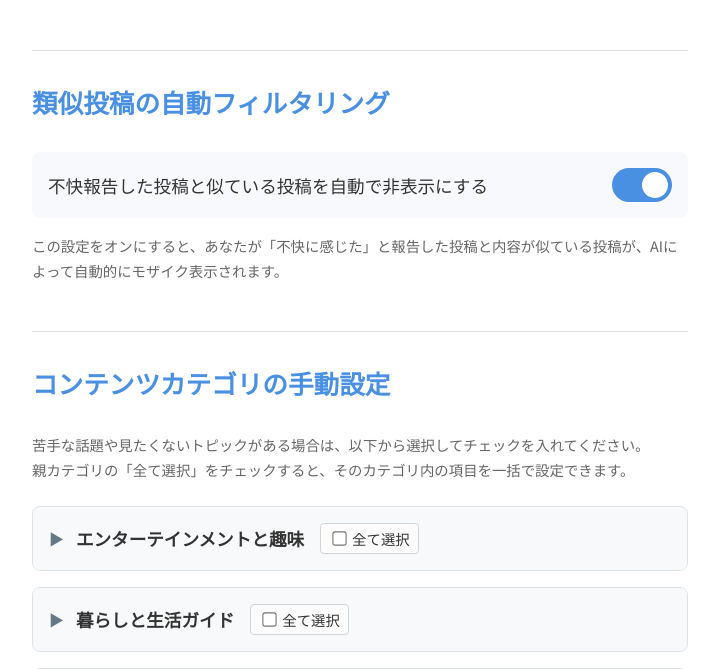
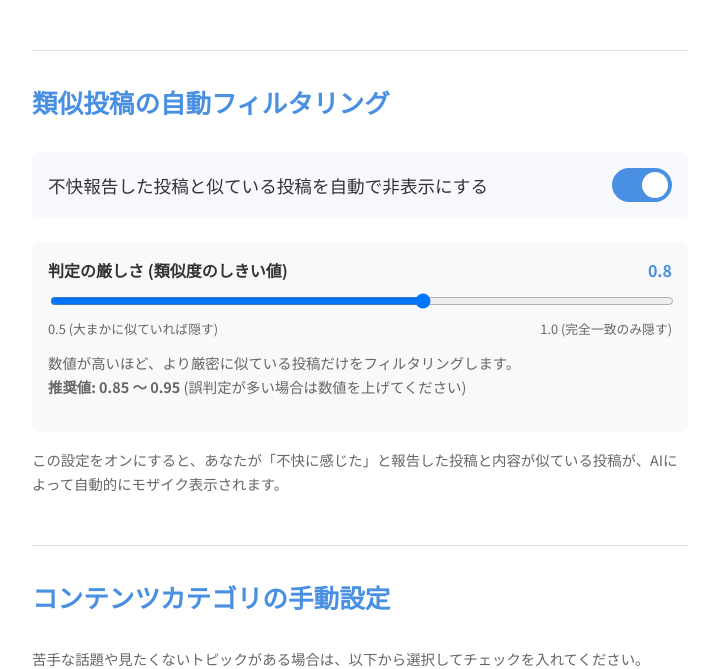
Before and after one commit to Yukihira00/kenkyuu, a FastAPI app: page /settings in a window 1280 px wide. Shown: the part 581-1250 px from the top of the page, without its empty margins (280-999 px from the left). Run offline with FastAPI, Linux system fonts and the light colour scheme; the visitor is signed in with stand-in values (Sample User, id 1); data that the repository does not hold is empty; some libraries are stand-ins or nearby versions.

Commit message:
システム反映

```diff
--- a/database.py
+++ b/database.py
@@ -165,29 +165,31 @@ def get_user_result(user_did: str):
 def get_user_filter_settings(user_did: str):
     conn = get_connection()
     cursor = conn.cursor()
-    # ▼▼▼【修正】filter_strength列を取得するように修正 ▼▼▼
-    cursor.execute("SELECT hidden_content_categories, auto_filter_enabled, similarity_filter_enabled, filter_strength FROM filter_settings WHERE user_did = %s", (user_did,))
+    # ▼ similarity_threshold を追加
+    cursor.execute("SELECT hidden_content_categories, auto_filter_enabled, similarity_filter_enabled, filter_strength, similarity_threshold FROM filter_settings WHERE user_did = %s", (user_did,))
     settings = cursor.fetchone()
     cursor.close()
     conn.close()
     if settings: return settings
-    # ▼▼▼【修正】デフォルト値にfilter_strengthを追加 ▼▼▼
-    else: return {'hidden_content_categories': [], 'auto_filter_enabled': True, 'similarity_filter_enabled': True, 'filter_strength': 2}
-
+    # ▼ デフォルト値に similarity_threshold: 0.80 を追加
+    else: return {'hidden_content_categories': [], 'auto_filter_enabled': True, 'similarity_filter_enabled': True, 'filter_strength': 2, 'similarity_threshold': 0.80}
 # ▼▼▼【修正】関数シグネチャとSQL文を修正 ▼▼▼
-def save_user_filter_settings(user_did: str, content: list[str], auto_filter: bool, similarity_filter: bool, filter_strength: int):
+def save_user_filter_settings(user_did: str, content: list[str], auto_filter: bool, similarity_filter: bool, filter_strength: int, similarity_threshold: float):
     conn = get_connection()
     cursor = conn.cursor()
     now = datetime.now()
+    # ▼ SQL文と引数に similarity_threshold を追加
     cursor.execute('''
-        INSERT INTO filter_settings (user_did, hidden_content_categories, auto_filter_enabled, similarity_filter_enabled, filter_strength, updated_at) VALUES (%s, %s, %s, %s, %s, %s)
+        INSERT INTO filter_settings (user_did, hidden_content_categories, auto_filter_enabled, similarity_filter_enabled, filter_strength, similarity_threshold, updated_at)
+        VALUES (%s, %s, %s, %s, %s, %s, %s)
         ON CONFLICT (user_did) DO UPDATE SET
             hidden_content_categories = EXCLUDED.hidden_content_categories,
             auto_filter_enabled = EXCLUDED.auto_filter_enabled,
             similarity_filter_enabled = EXCLUDED.similarity_filter_enabled,
             filter_strength = EXCLUDED.filter_strength,
+            similarity_threshold = EXCLUDED.similarity_threshold,
             updated_at = EXCLUDED.updated_at
-    ''', (user_did, content, auto_filter, similarity_filter, filter_strength, now))
+    ''', (user_did, content, auto_filter, similarity_filter, filter_strength, similarity_threshold, now))
     conn.commit()
     cursor.close()
     conn.close()
--- a/main.py
+++ b/main.py
@@ -1,7 +1,6 @@
 # main.py
 from datetime import datetime
 import secrets
-# ▼▼▼ 追加: run_in_threadpool をインポート ▼▼▼
 from fastapi.concurrency import run_in_threadpool
 from fastapi import FastAPI, Request, Form
 from fastapi.staticfiles import StaticFiles
@@ -94,10 +93,11 @@ async def get_timeline_content(request: Request, cursor: str = None, feed_type:
     unpleasant_vectors = database.get_unpleasant_post_vectors(user_did)
 
     strength = user_filter_settings.get('filter_strength', 2)
-    SIMILARITY_THRESHOLDS = {1: 0.85, 2: 0.75, 3: 0.65}
-    SIMILARITY_THRESHOLD = SIMILARITY_THRESHOLDS.get(strength, 0.75)
 
-    # ▼▼▼ 修正: feed_type を渡すように変更 ▼▼▼
+    # ▼▼▼ 変更: 固定の辞書ではなく、DBに保存されたしきい値を使用する ▼▼▼
+    # デフォルト値は0.80（database.pyのデフォルトと合わせる）
+    SIMILARITY_THRESHOLD = user_filter_settings.get('similarity_threshold', 0.80)
+
     raw_feed, next_cursor = await run_in_threadpool(
         timeline_checker.get_timeline_data,
         request.session['handle'],
@@ -230,7 +230,13 @@ async def save_settings(request: Request):
     auto_filter_enabled = form_data.get("auto_filter_switch") == "on"
     similarity_filter_enabled = form_data.get("similarity_filter_switch") == "on"
     filter_strength = int(form_data.get("filter_strength", 2))
-    database.save_user_filter_settings(request.session['user_did'], hidden_content, auto_filter_enabled, similarity_filter_enabled, filter_strength)
+
+    # ▼▼▼ 追加: スライダーの値を取得（デフォルトは0.80） ▼▼▼
+    similarity_threshold = float(form_data.get("similarity_threshold", 0.80))
+
+    # ▼▼▼ 変更: similarity_threshold を保存関数に渡す ▼▼▼
+    database.save_user_filter_settings(request.session['user_did'], hidden_content, auto_filter_enabled, similarity_filter_enabled, filter_strength, similarity_threshold)
+
     user_settings = database.get_user_filter_settings(request.session['user_did'])
     user_scores = database.get_user_result(request.session['user_did'])
     active_rules = {}
--- a/templates/settings.html
+++ b/templates/settings.html
@@ -168,7 +168,7 @@
                     {% endif %}
                 </div>
 
-                <div class="axis-group">
+<div class="axis-group">
                     <h2>類似投稿の自動フィルタリング</h2>
                     <div class="switch-container">
                         <span class="switch-label">不快報告した投稿と似ている投稿を自動で非表示にする</span>
@@ -176,6 +176,26 @@
                             <input type="checkbox" name="similarity_filter_switch" {% if user_settings.similarity_filter_enabled %}checked{% endif %}>
                             <span class="slider"></span>
                         </label>
+                    </div>
+
+                    <div style="margin-top: 1.5rem; padding: 1rem; background-color: #f8f9fa; border-radius: 8px;">
+                        <label style="font-weight: bold; display: flex; justify-content: space-between; margin-bottom: 0.5rem;">
+                            <span>判定の厳しさ (類似度のしきい値)</span>
+                            <span id="threshold-display" style="color: var(--primary-color);">{{ user_settings.similarity_threshold | default(0.80) }}</span>
+                        </label>
+                        <input type="range" name="similarity_threshold" id="similarity-threshold"
+                               min="0.50" max="1.00" step="0.01"
+                               value="{{ user_settings.similarity_threshold | default(0.80) }}"
+                               style="width: 100%; cursor: pointer;">
+
+                        <div style="display: flex; justify-content: space-between; font-size: 0.8em; color: #666; margin-top: 5px;">
+                            <span>0.5 (大まかに似ていれば隠す)</span>
+                            <span>1.0 (完全一致のみ隠す)</span>
+                        </div>
+                        <p style="font-size: 0.9em; color: #666; margin-top: 0.8rem;">
+                            数値が高いほど、より厳密に似ている投稿だけをフィルタリングします。<br>
+                            <strong>推奨値: 0.85 〜 0.95</strong> (誤判定が多い場合は数値を上げてください)
+                        </p>
                     </div>
                     <p style="font-size: 0.9em; color: #666; margin-top: 1rem;">
                         この設定をオンにすると、あなたが「不快に感じた」と報告した投稿と内容が似ている投稿が、AIによって自動的にモザイク表示されます。
@@ -318,6 +338,14 @@
                 updateState();
             });
         });
+        // ▼▼▼ 追加: スライダーの数値をリアルタイム表示 ▼▼▼
+            const slider = document.getElementById('similarity-threshold');
+            const display = document.getElementById('threshold-display');
+            if (slider && display) {
+                slider.addEventListener('input', (e) => {
+                    display.textContent = parseFloat(e.target.value).toFixed(2);
+                });
+            }
     </script>
 </body>
 </html>
```
Also changed, not shown: add_threshold_column.py (added, +31 -0 lines).
